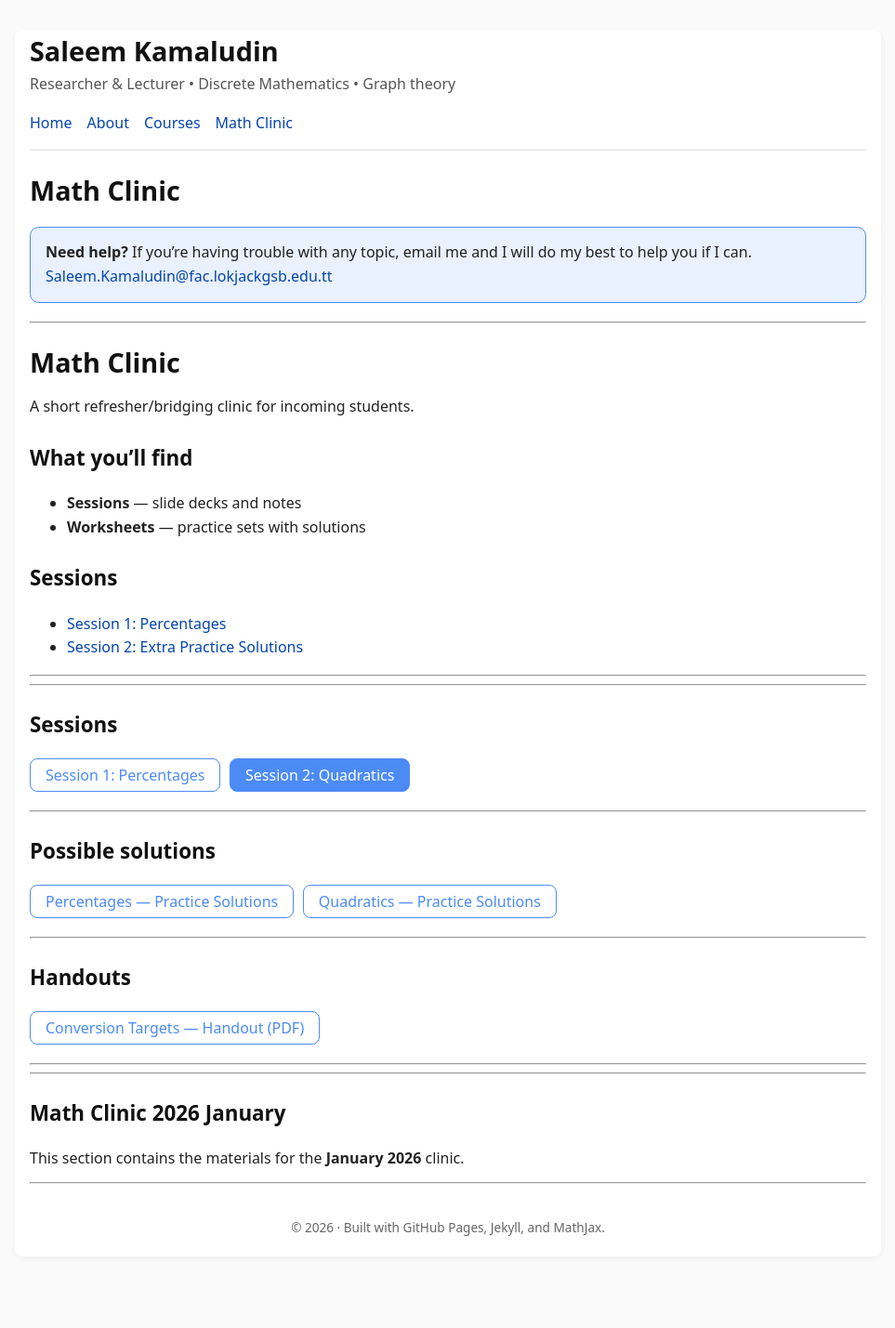
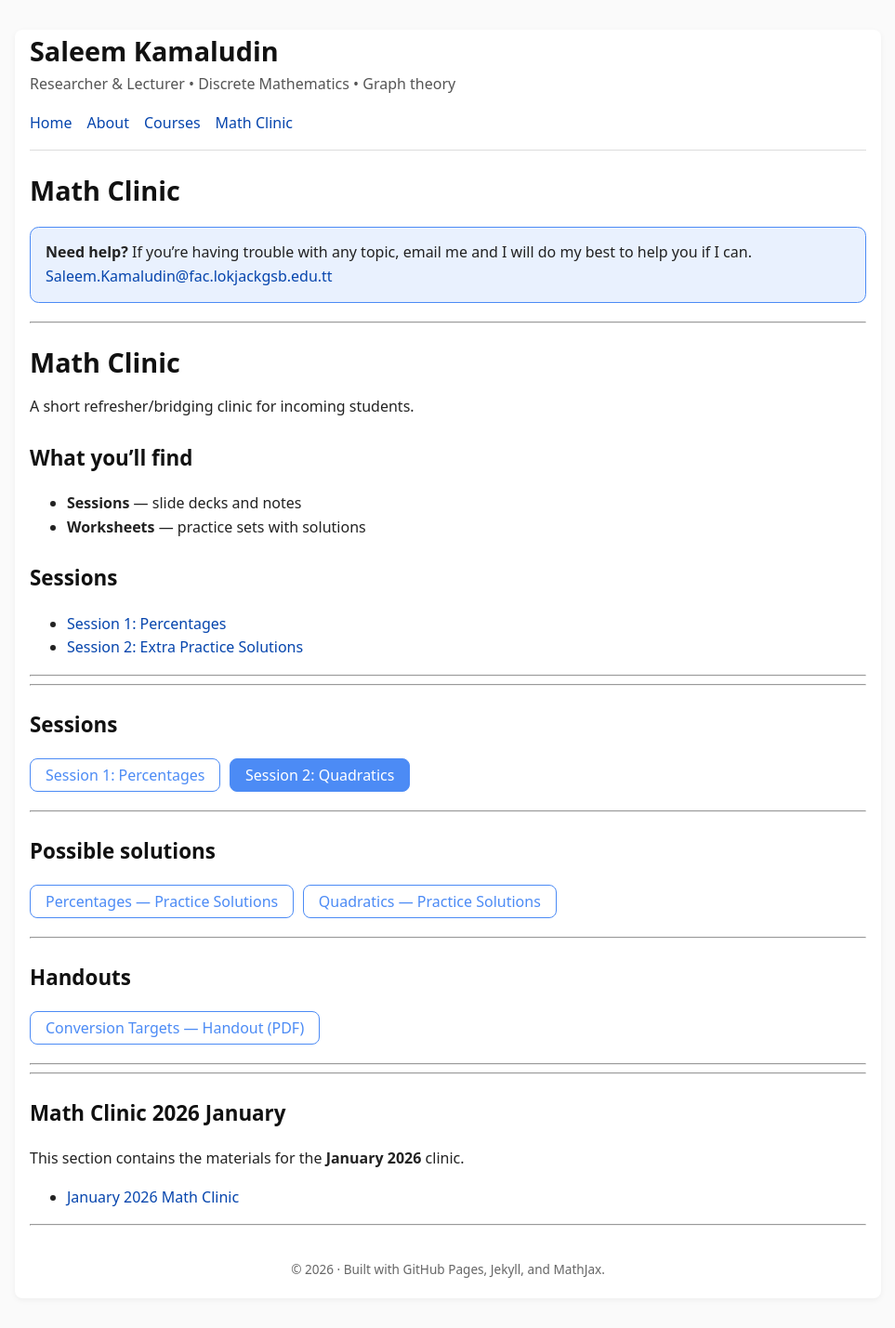
Before and after one commit to SaleemKamaludin/SaleemKamaludin.github.io, a Jekyll site: the page built from courses/math-clinic/index.md, in a window 1280 px wide. Shown: the whole page at 93% size, without its empty margins (158-1121 px from the left). Built offline with Jekyll 4.4.1, drawn with Linux system fonts in a browser that asks for light colours; before the commit the page ends 1384 px from its top, so only the background shows below that.

Commit message:
Update index.md

```diff
--- a/courses/math-clinic/index.md
+++ b/courses/math-clinic/index.md
@@ -124,3 +124,5 @@ A short refresher/bridging clinic for incoming students.
 ## Math Clinic 2026 January
 
 This section contains the materials for the **January 2026** clinic.
+
+- [January 2026 Math Clinic]({{ '/courses/math-clinic-2026/' | relative_url }})
```
